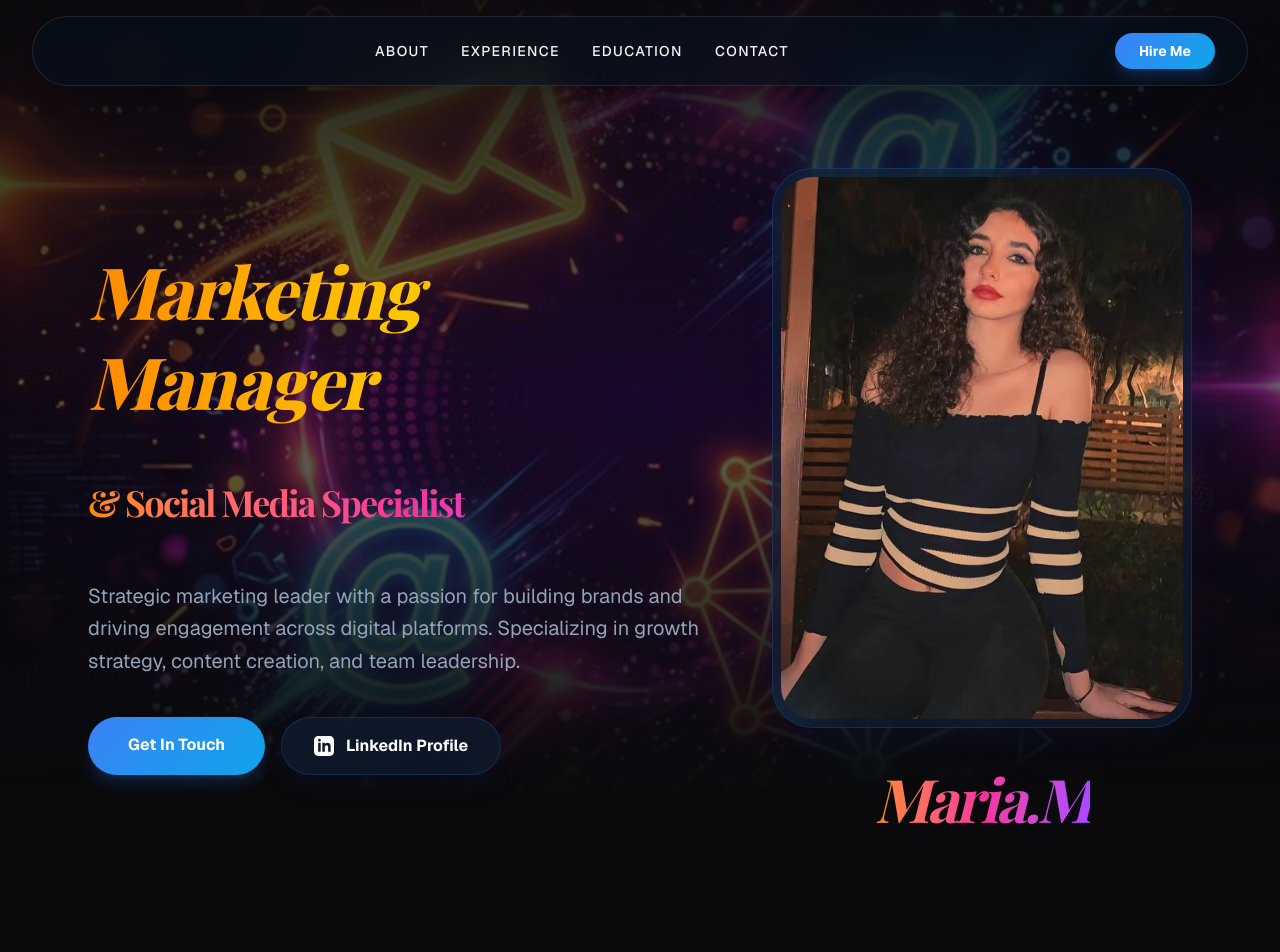
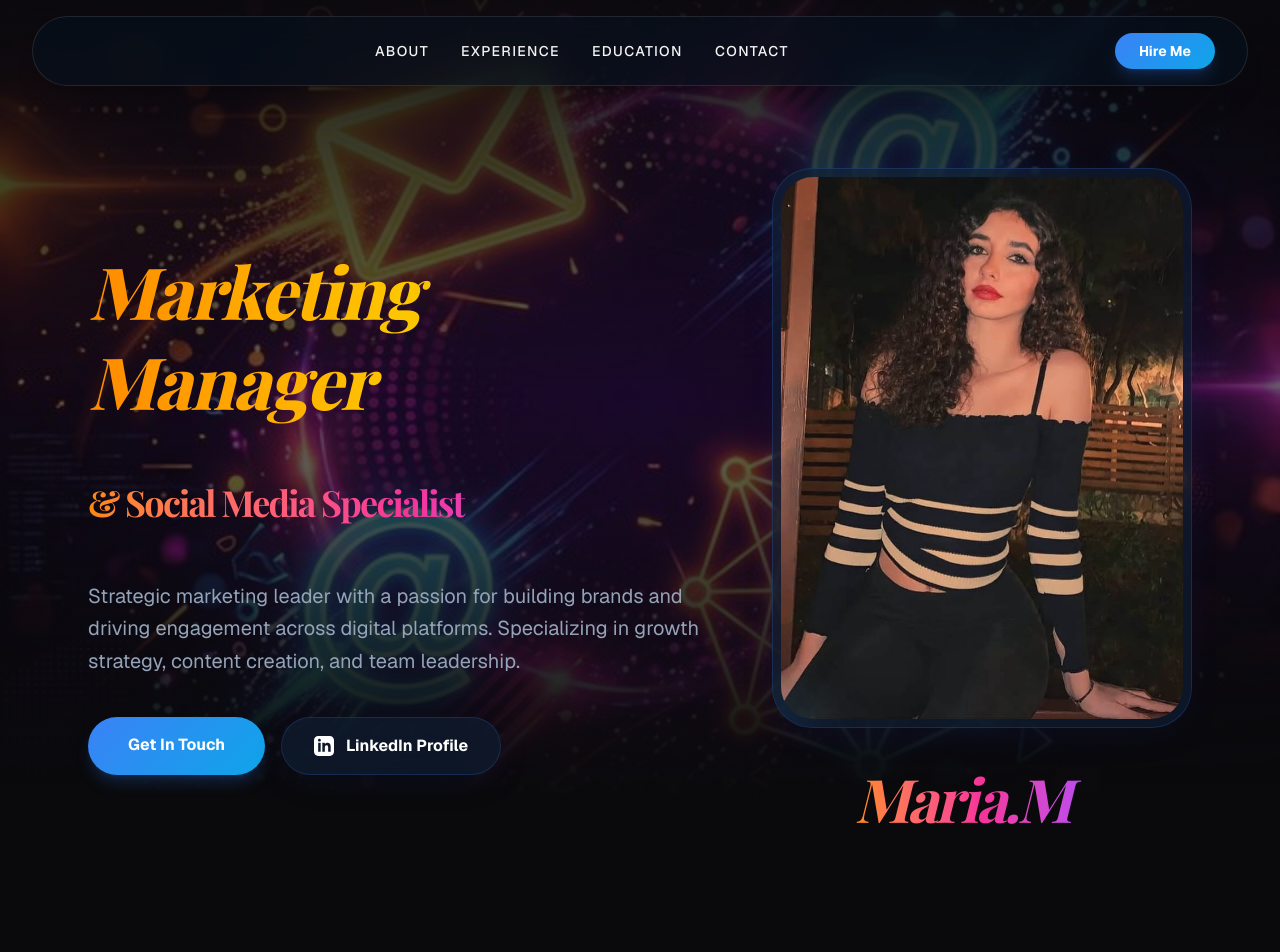
Before and after one commit to Alex-Kr02/CV-Maria, a Next.js app: page / in a window 1280 px wide. Shown: the top 952 px of the page. Built offline with nearby package versions, Linux system fonts and the light colour scheme; a web font is replaced by a local one.

Commit message:
Fix character clipping in Maria.M signature under profile photo

```diff
--- a/app/page.tsx
+++ b/app/page.tsx
@@ -114,7 +114,7 @@ export default function Home() {
               </div>
               {/* Branded Logo Name under Photo */}
               <div className="mt-8 text-center">
-                <span className="inline-block font-[family-name:var(--font-playfair)] text-4xl sm:text-5xl lg:text-6xl font-bold bg-linear-to-r from-orange-400 via-pink-500 to-purple-500 bg-clip-text text-transparent italic tracking-tighter py-2">
+                <span className="inline-block font-[family-name:var(--font-playfair)] text-4xl sm:text-5xl lg:text-6xl font-bold bg-linear-to-r from-orange-400 via-pink-500 to-purple-500 bg-clip-text text-transparent italic tracking-tighter py-2 pr-10">
                   Maria.M
                 </span>
               </div>
```
